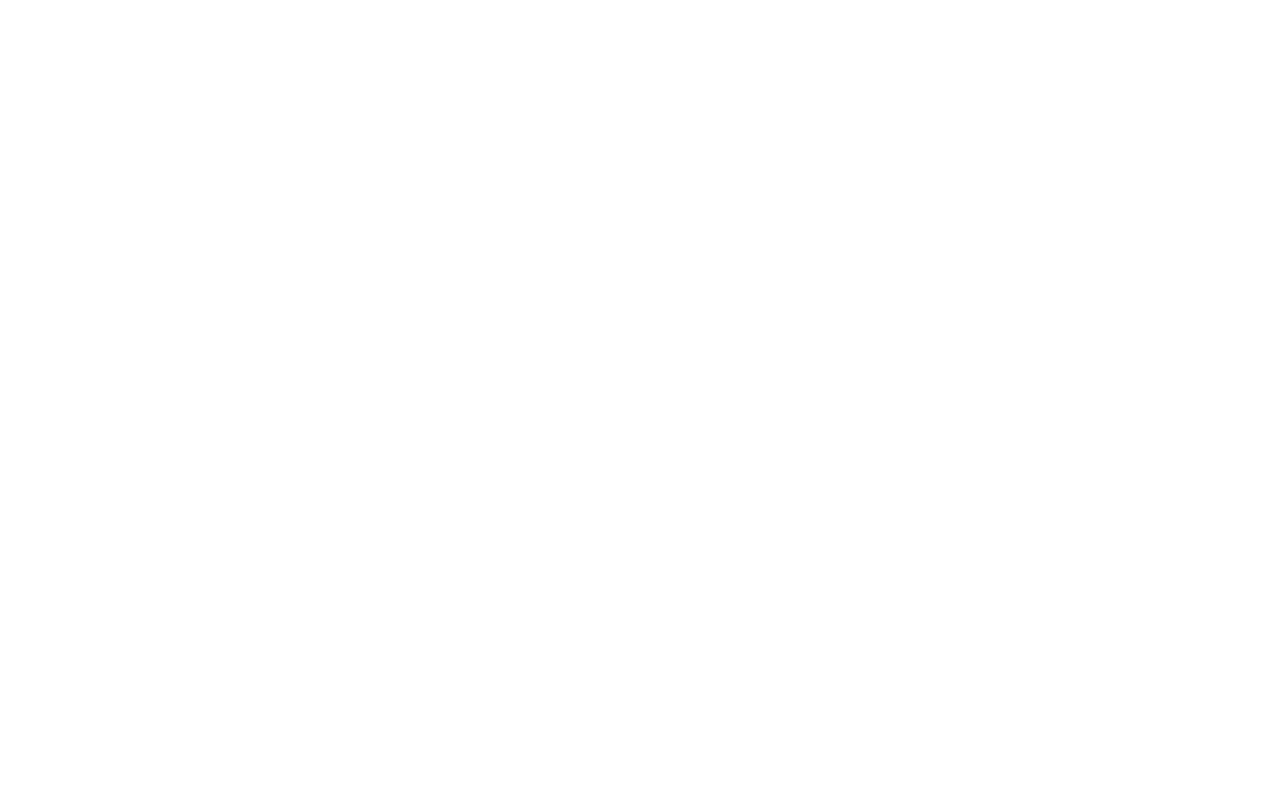
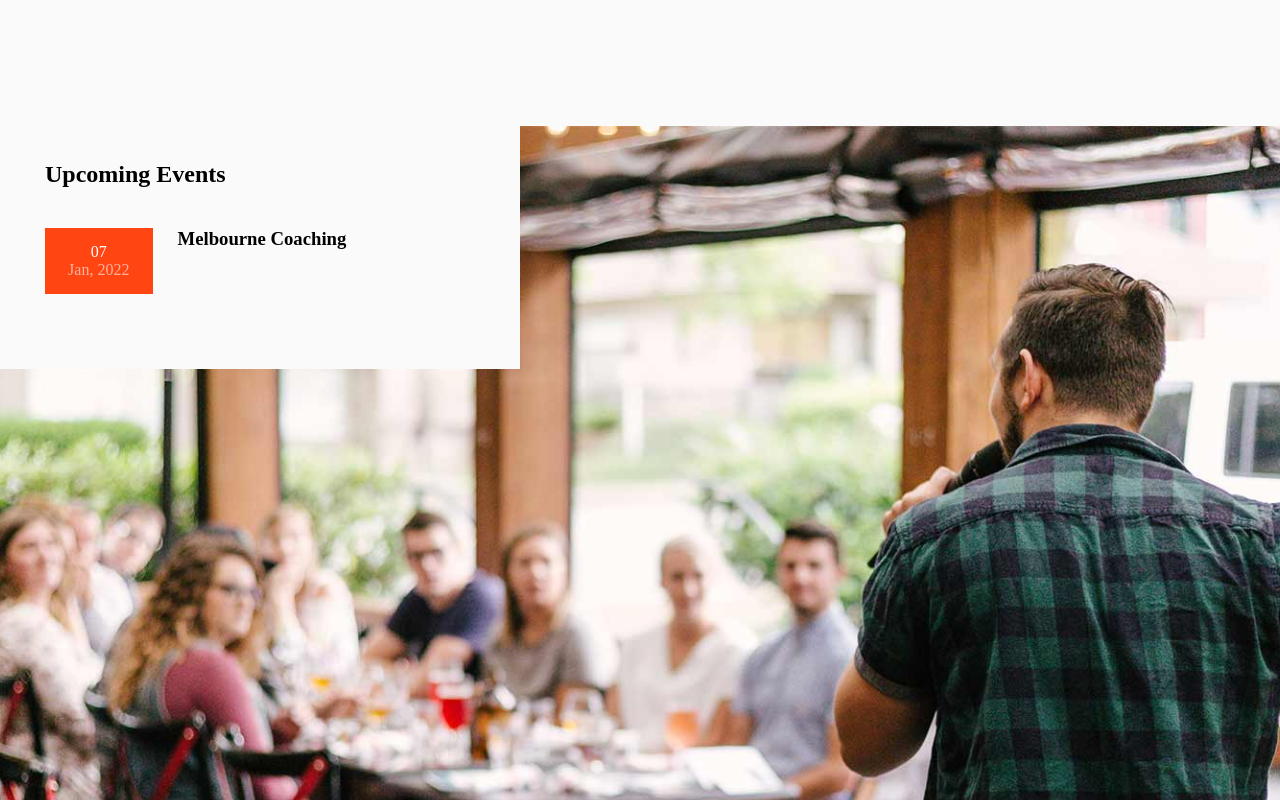
Before and after one commit to Skiotto93/proj-html-vuejs, a Vue app: page / in a window 1280 px wide. Shown: the part 1780-2580 px from the top of the page. Before the commit the page ends 1766 px from the top, so only its background shows below. Built offline with nearby package versions, Linux system fonts and the light colour scheme.

Commit message:
Aggiunta metà section 3 del main

```diff
--- a/src/components/AppMain.vue
+++ b/src/components/AppMain.vue
@@ -1,12 +1,14 @@
 <script>
 import FirstSectionMain from './FirstSectionMain.vue';
 import SecondSectionMain from './SecondSectionMain.vue';
+import ThirdSectionMain from './ThirdSectionMain.vue'
 
 export default {
     name: 'AppMain',
     components: {
         FirstSectionMain,
         SecondSectionMain,
+        ThirdSectionMain
     },
 }
 </script>
@@ -14,6 +16,7 @@
 <template>
     <FirstSectionMain />
     <SecondSectionMain />
+    <ThirdSectionMain />
 </template>
 
 <style lang="scss" scoped>
--- a/src/components/FirstSectionMain.vue
+++ b/src/components/FirstSectionMain.vue
@@ -68,7 +68,6 @@
             }
             .cards {
                 display: flex;
-
                 .card {
                     width: 25%;
                     text-align: center;
--- a/src/components/SecondSectionMain.vue
+++ b/src/components/SecondSectionMain.vue
@@ -26,6 +26,7 @@
 <style lang="scss" scoped>
 section {
     background-color: #fafafa;
+    padding-bottom: 140px;
     .container {
         max-width: 1300px;
         margin: auto;
--- /dev/null
+++ b/src/components/ThirdSectionMain.vue
@@ -0,0 +1,66 @@
+<script>
+export default {
+    name: 'ThirdSectionMain'
+}
+</script>
+
+<template>
+    <section>
+        <div class="tab">
+            <div class="titleTab">
+                <h1>Upcoming Events</h1>
+                <div class="events">
+                    <div class="col-left">
+                        <div class="calendar">
+                            <span>07</span>
+                            <div>Jan, 2022</div>
+                        </div>
+                    </div>
+                    <div class="col-right">
+                        <h3>Melbourne Coaching</h3>
+                    </div>
+                </div>
+            </div>
+        </div>
+    </section>
+</template>
+
+<style lang="scss" scoped>
+section {
+    background-image: url('../img/h1-img-09.jpg');
+    height: 1060px;
+    background-position: center;
+    background-size: cover;
+    .tab {
+        width: 520px;
+        .titleTab {
+            background-color: #fafafa;
+            padding: 35px 45px;
+            .events {
+                padding: 40px 0;
+                display: flex;
+                .col-left {
+                    width: 25%;
+                    .calendar {
+                        background-color: #ff4612;
+                        text-align: center;
+                        padding: 15px;
+                        span {
+                            color: #fff;
+                            padding-bottom: 10px;
+                        }
+                        div {
+                            color: #ffb39e;
+                            // color: #909090;
+                        }
+                    }
+                }
+                .col-right {
+                    width: 75%;
+                    padding: 0 25px;
+                }
+            }
+        }
+    }
+}
+</style>
```
